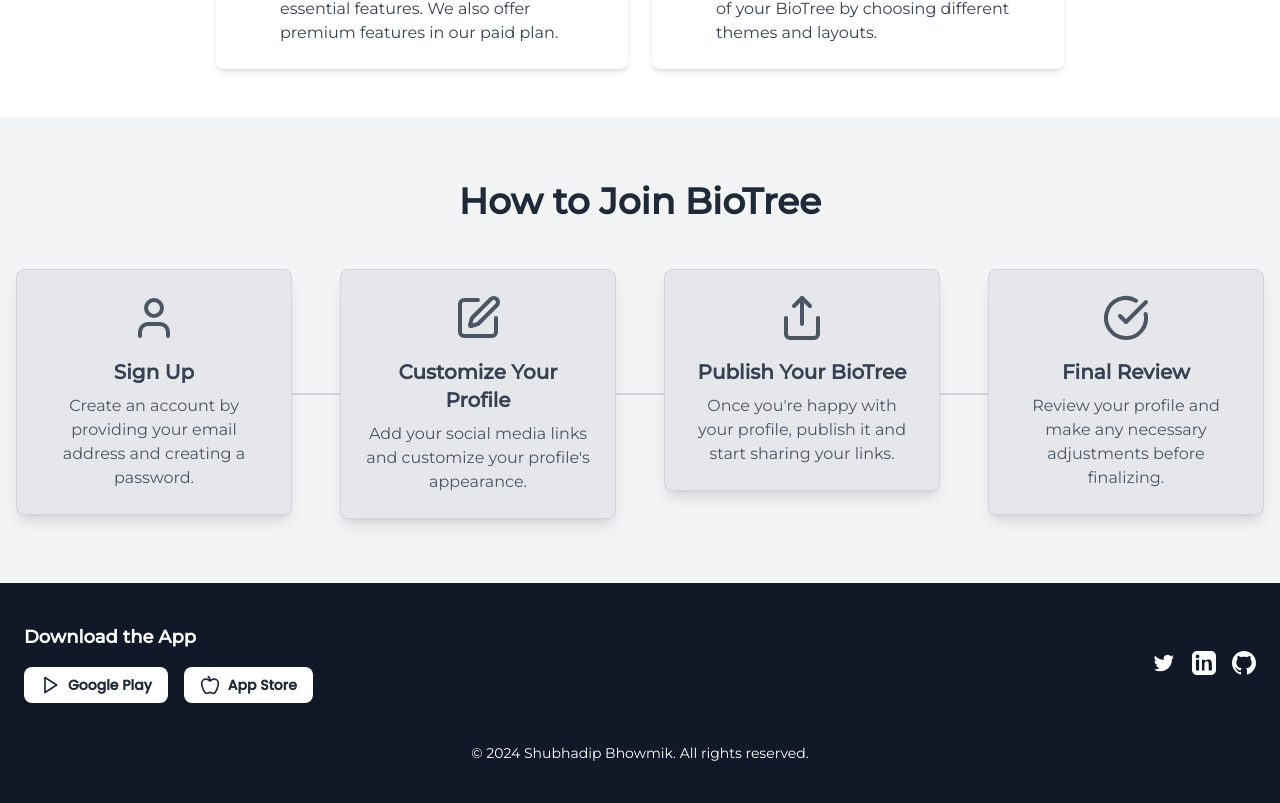
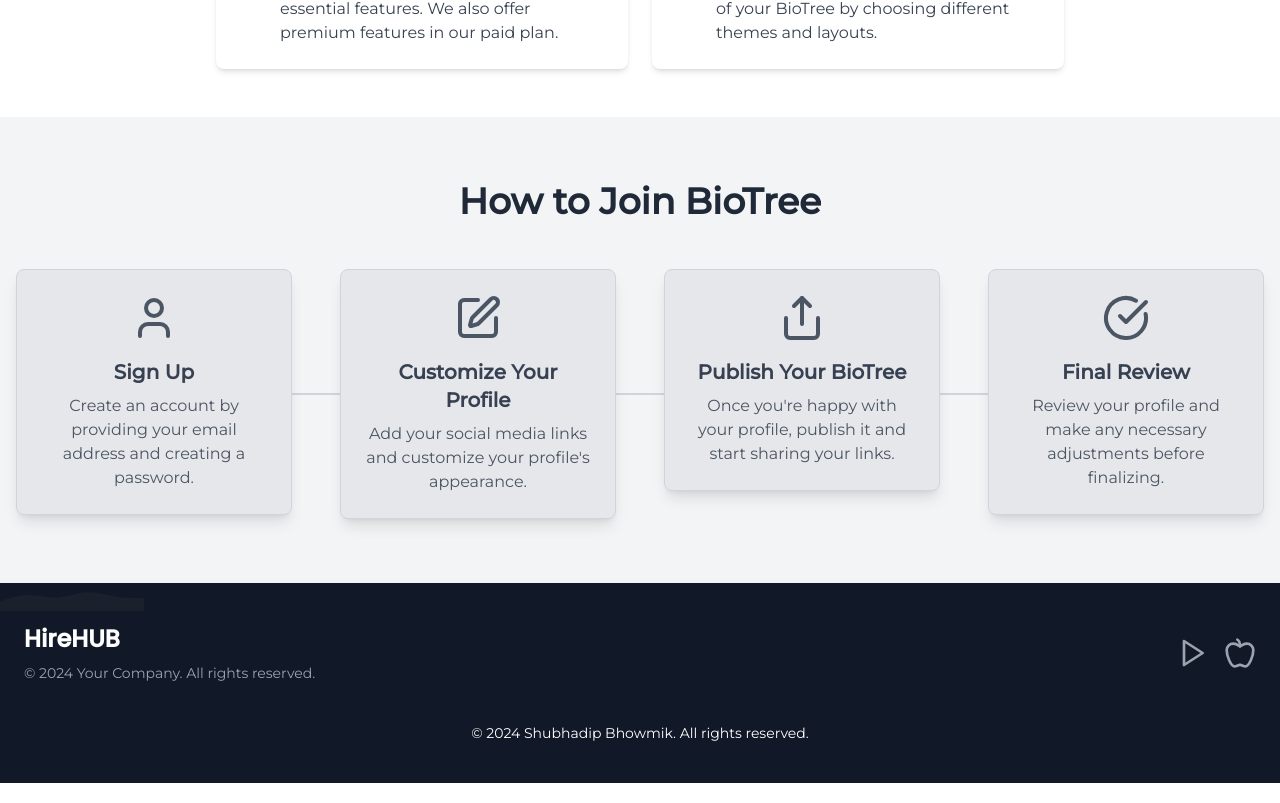
Before and after one commit to subhadipbhowmik/bio-branch, a Next.js app in the folder site/: page / in a window 1280 px wide. Shown: the part 1409-2212 px from the top of the page. Built offline with nearby package versions, Linux system fonts and the light colour scheme.

Commit message:
Updated footer

```diff
--- a/site/components/Footer.js
+++ b/site/components/Footer.js
@@ -5,47 +5,47 @@ import { Apple, Play } from 'lucide-react'
 const Footer = () => {
   return (
     <footer aria-label="Site Footer" className="relative bg-gray-900 text-white py-10 px-6">
-      {/* Wave Effect */}
 
+      {/* Wave Effect (You can add SVG wave here for a design touch) */}
+      <svg className="absolute top-0 left-0 right-0 -mt-1 h-8" viewBox="0 0 1440 320" xmlns="http://www.w3.org/2000/svg">
+        <path fill="#1a202c" fillOpacity="1" d="M0,224L48,208C96,192,192,160,288,160C384,160,480,192,576,186.7C672,181,768,139,864,133.3C960,128,1056,160,1152,176C1248,192,1344,192,1392,192L1440,192L1440,320L1392,320C1344,320,1248,320,1152,320C1056,320,960,320,864,320C768,320,672,320,576,320C480,320,384,320,288,320C192,320,96,320,48,320L0,320Z"></path>
+      </svg>
 
-      <div className="container mx-auto flex flex-col md:flex-row items-center justify-between relative z-10">
+      <div className="container mx-auto flex flex-col md:flex-row items-center justify-between relative z-10 space-y-8 md:space-y-0">
 
-        {/* Left Section: App Store Links */}
-        <div className="flex flex-col items-start mb-6 md:mb-0">
-          <h3 className="mb-4 text-lg font-semibold">Download the App</h3>
-          <div className="flex space-x-4">
-            {/* Google Play Store */}
-            <Link href="https://play.google.com/store" target="_blank">
-              <div className="flex items-center px-4 py-2 bg-white text-gray-800 rounded-lg hover:shadow-lg transition">
-                <Play className="w-5 h-5 mr-2" />
-                <span className="text-sm font-semibold">Google Play</span>
-              </div>
-            </Link>
-            {/* Apple Store */}
-            <Link href="https://www.apple.com/app-store/" target="_blank">
-              <div className="flex items-center px-4 py-2 bg-white text-gray-800 rounded-lg hover:shadow-lg transition">
-                <Apple className="w-5 h-5 mr-2" />
-                <span className="text-sm font-semibold">App Store</span>
-              </div>
-            </Link>
-          </div>
+        {/* Left Section: Logo & Copyright */}
+        <div className="flex flex-col items-center md:items-start">
+          <Link href="/" className="text-2xl font-bold">
+            HireHUB
+          </Link>
+          <p className="text-sm text-gray-400 mt-2">&copy; {new Date().getFullYear()} Your Company. All rights reserved.</p>
+        </div>
+
+        {/* Center Section: App Store Links (Optional) */}
+        <div className="flex space-x-4 md:order-3">
+          <Link href="https://play.google.com/store" target="_blank">
+            <Play className="w-8 h-8 text-gray-400 hover:text-white transition" />
+          </Link>
+          <Link href="https://www.apple.com/app-store/" target="_blank">
+            <Apple className="w-8 h-8 text-gray-400 hover:text-white transition" />
+          </Link>
         </div>
 
         {/* Right Section: Social Media Links */}
-        <div className="flex space-x-4">
-          <Link href="https://twitter.com/yourprofile" target="_blank" aria-label="Twitter" className="hover:text-blue-400 transition">
+        <div className="flex space-x-6 md:order-2">
+          <Link href="https://twitter.com/yourprofile" target="_blank" aria-label="Twitter" className="text-gray-400 hover:text-blue-400 transition">
             <svg className="h-6 w-6" fill="currentColor" viewBox="0 0 24 24" xmlns="http://www.w3.org/2000/svg">
-              <path d="M8.29 20.251c7.547 0 11.675-6.155 11.675-11.494 0-.175 0-.349-.012-.522A8.18 8.18 0 0 0 22 5.92a8.306 8.306 0 0 1-2.357.636A4.1 4.1 0 0 0 21.448 4.3a8.194 8.194 0 0 1-2.605.988 4.1 4.1 0 0 0-7.086 3.743A11.64 11.64 0 0 1 3.184 4.864a4.079 4.079 0 0 0 1.27 5.473 4.092 4.092 0 0 1-1.852-.506v.051a4.104 4.104 0 0 0 3.291 4.016 4.099 4.099 0 0 1-1.848.07 4.107 4.107 0 0 0 3.834 2.85A8.233 8.233 0 0 1 2 18.406 11.616 11.616 0 0 0 8.29 20.251" />
+              {/* Add Twitter SVG Path */}
             </svg>
           </Link>
-          <Link href="https://linkedin.com/in/yourprofile" target="_blank" aria-label="LinkedIn" className="hover:text-blue-600 transition">
+          <Link href="https://linkedin.com/in/yourprofile" target="_blank" aria-label="LinkedIn" className="text-gray-400 hover:text-blue-600 transition">
             <svg className="h-6 w-6" fill="currentColor" viewBox="0 0 24 24" xmlns="http://www.w3.org/2000/svg">
-              <path d="M19 0H5C2.238 0 0 2.238 0 5v14c0 2.762 2.238 5 5 5h14c2.762 0 5-2.238 5-5V5c0-2.762-2.238-5-5-5zM7.125 19.5H3.937V8.75h3.188v10.75zM5.531 7.312c-1.025 0-1.875-.85-1.875-1.875 0-1.025.85-1.875 1.875-1.875 1.025 0 1.875.85 1.875 1.875 0 1.025-.85 1.875-1.875 1.875zm14.344 12.188H16.69V13.5c0-1.428-.031-3.266-1.984-3.266-1.984 0-2.287 1.55-2.287 3.157v6.109H9.937V8.75h3.063v1.469h.043c.426-.81 1.46-1.654 3.007-1.654 3.213 0 3.807 2.113 3.807 4.862v6.073z" />
+              {/* Add LinkedIn SVG Path */}
             </svg>
           </Link>
-          <Link href="https://github.com/yourprofile" target="_blank" aria-label="GitHub" className="hover:text-gray-400 transition">
+          <Link href="https://github.com/yourprofile" target="_blank" aria-label="GitHub" className="text-gray-400 hover:text-blue-600 transition">
             <svg className="h-6 w-6" fill="currentColor" viewBox="0 0 24 24" xmlns="http://www.w3.org/2000/svg">
-              <path d="M12 0C5.372 0 0 5.372 0 12c0 5.304 3.438 9.8 8.207 11.387.6.11.82-.26.82-.577 0-.285-.011-1.045-.016-2.052-3.338.726-4.042-1.601-4.042-1.601-.546-1.387-1.333-1.757-1.333-1.757-1.089-.744.083-.729.083-.729 1.204.084 1.836 1.235 1.836 1.235 1.07 1.832 2.807 1.303 3.49.997.107-.776.418-1.303.762-1.603-2.665-.303-5.466-1.332-5.466-5.926 0-1.31.469-2.383 1.235-3.225-.124-.303-.535-1.521.118-3.168 0 0 1.007-.324 3.3 1.23.957-.266 1.983-.398 3.004-.403 1.02.005 2.048.137 3.004.403 2.293-1.554 3.3-1.23 3.3-1.23.653 1.647.242 2.865.118 3.168.767.842 1.235 1.916 1.235 3.225 0 4.606-2.805 5.617-5.478 5.914.43.372.814 1.104.814 2.227 0 1.607-.014 2.904-.014 3.299 0 .32.214.694.825.577C20.565 21.796 24 17.303 24 12c0-6.628-5.372-12-12-12z" />
+              {/* Add GitHub SVG Path */}
             </svg>
           </Link>
         </div>
@@ -55,6 +55,7 @@ const Footer = () => {
       <div className="text-center mt-10">
         <p className="text-sm">&copy; 2024 Shubhadip Bhowmik. All rights reserved.</p>
       </div>
+
     </footer>
   )
 }
```
